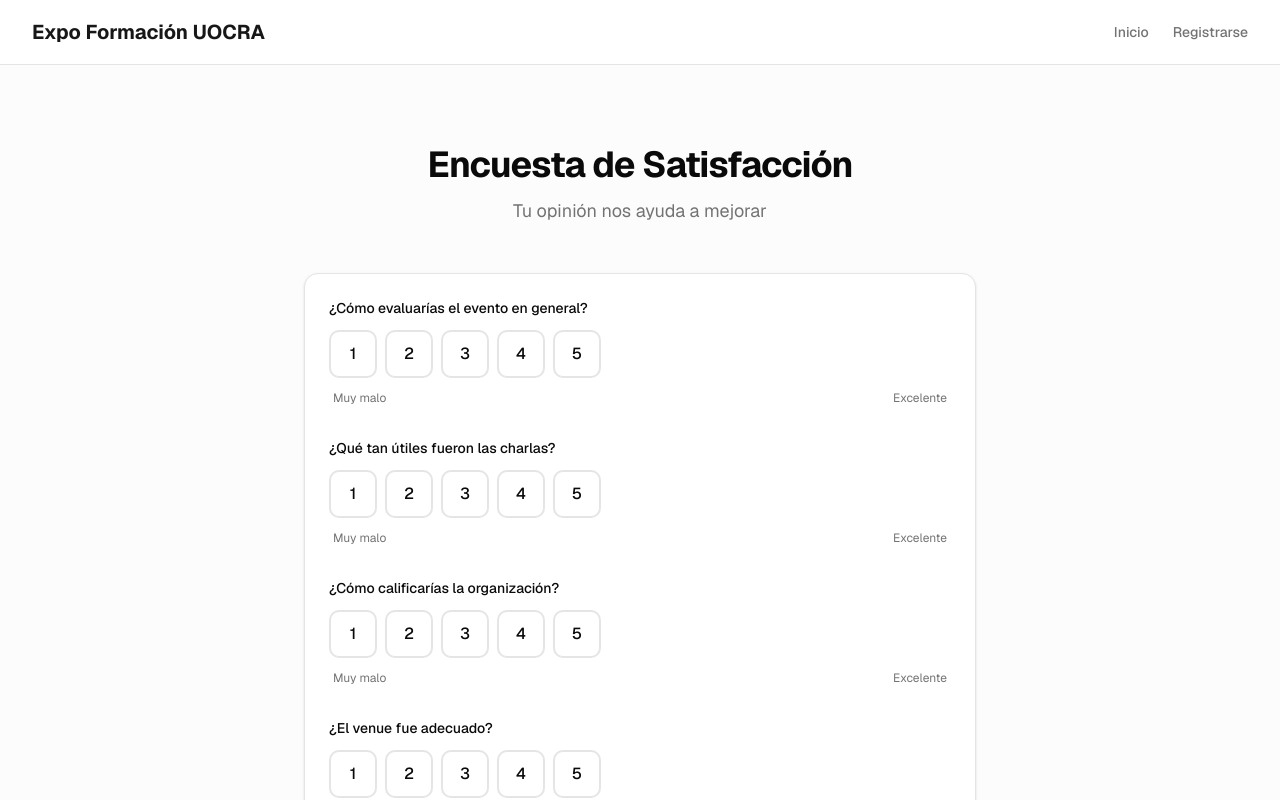
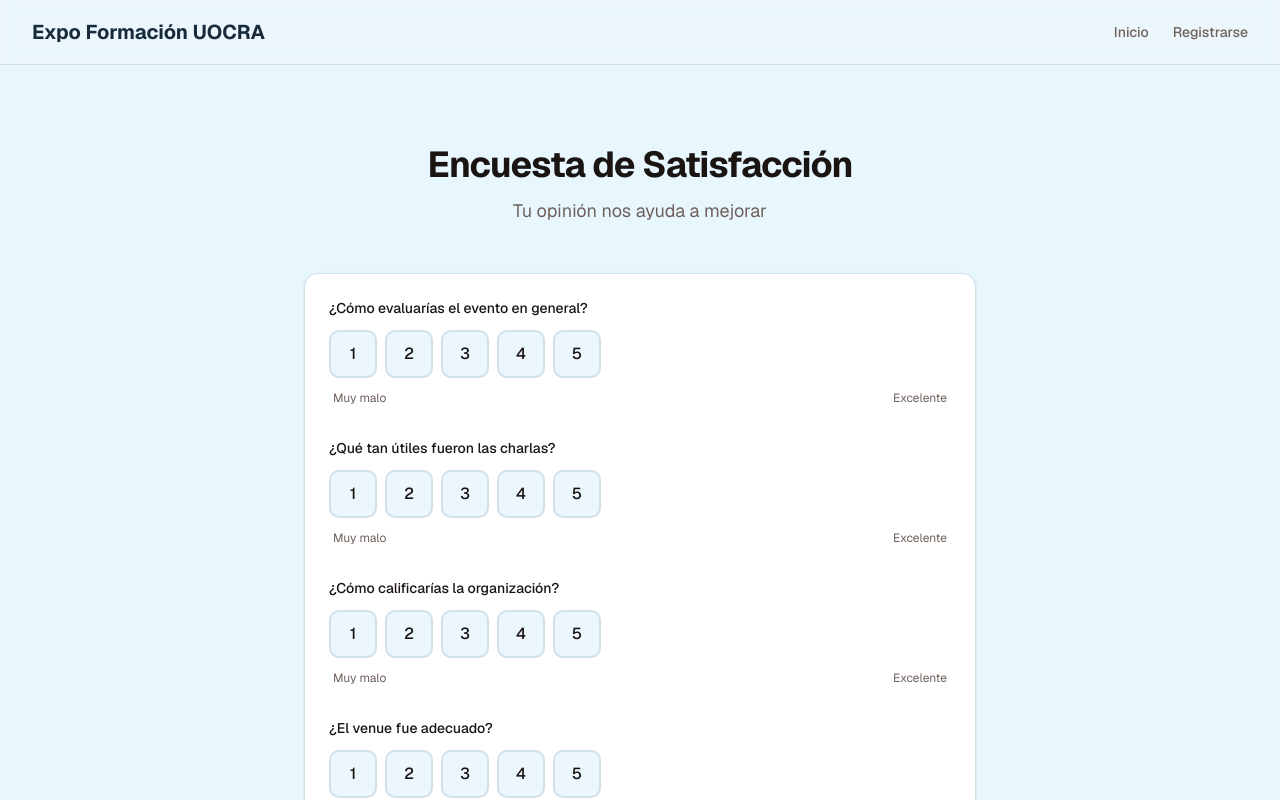
Before and after one commit to FacuPedrazzoli/Expo-Formacion-Uocra, a Next.js app: page /survey in a window 1280 px wide. Shown: the top 800 px of the page. Built offline with nearby package versions, Linux system fonts and the light colour scheme.

Commit message:
Fix: Apply UOCRA color scheme from old repo

```diff
--- a/src/app/globals.css
+++ b/src/app/globals.css
@@ -48,81 +48,113 @@
   --radius-4xl: calc(var(--radius) * 2.6);
 }
 
+/*
+  Expo UOCRA Color Scheme Migration
+  Source: expo-uocra/public/css/variables.css
+
+  Primary: #124565 (Dark Blue - UOCRA brand)
+  Secondary: #25848d (Teal)
+  Accent: #56bcb8 (Light Teal)
+  Accent Yellow: #e2c048 (Yellow for highlights)
+  Background: #f0f8fa (Light blue-gray)
+  Text: #333333 (Dark gray)
+*/
+
 :root {
-  --background: oklch(1 0 0);
-  --foreground: oklch(0.145 0 0);
+  /* Base colors */
+  --background: oklch(0.97 0.015 230);     /* #f0f8fa - light blue-gray */
+  --foreground: oklch(0.2 0.01 40);       /* #333333 - dark gray */
+
+  /* Primary - UOCRA Dark Blue */
+  --primary: oklch(0.28 0.04 245);        /* #124565 */
+  --primary-foreground: oklch(0.98 0 0); /* white text on primary */
+
+  /* Secondary - Teal */
+  --secondary: oklch(0.45 0.12 185);       /* #25848d */
+  --secondary-foreground: oklch(0.98 0 0);
+
+  /* Accent - Light Teal */
+  --accent: oklch(0.60 0.15 175);          /* #56bcb8 */
+  --accent-foreground: oklch(0.2 0.01 40); /* dark text on accent */
+
+  /* Accent Yellow - for highlights */
+  --color-accent-yellow: oklch(0.75 0.15 50); /* #e2c048 */
+
+  /* Muted colors */
+  --muted: oklch(0.95 0.02 230);
+  --muted-foreground: oklch(0.5 0.02 40);
+
+  /* Card & Popover */
   --card: oklch(1 0 0);
-  --card-foreground: oklch(0.145 0 0);
+  --card-foreground: oklch(0.2 0.01 40);
   --popover: oklch(1 0 0);
-  --popover-foreground: oklch(0.145 0 0);
-  --primary: oklch(0.205 0 0);
-  --primary-foreground: oklch(0.985 0 0);
-  --secondary: oklch(0.97 0 0);
-  --secondary-foreground: oklch(0.205 0 0);
-  --muted: oklch(0.97 0 0);
-  --muted-foreground: oklch(0.556 0 0);
-  --accent: oklch(0.97 0 0);
-  --accent-foreground: oklch(0.205 0 0);
-  --destructive: oklch(0.577 0.245 27.325);
-  --border: oklch(0.922 0 0);
-  --input: oklch(0.922 0 0);
-  --ring: oklch(0.708 0 0);
-  --chart-1: oklch(0.87 0 0);
-  --chart-2: oklch(0.556 0 0);
-  --chart-3: oklch(0.439 0 0);
-  --chart-4: oklch(0.371 0 0);
-  --chart-5: oklch(0.269 0 0);
+  --popover-foreground: oklch(0.2 0.01 40);
+
+  /* UI elements */
+  --border: oklch(0.9 0.02 230);
+  --input: oklch(0.9 0.02 230);
+  --ring: oklch(0.28 0.04 245); /* primary color for focus */
+
+  /* Semantic colors */
+  --destructive: oklch(0.55 0.18 25);    /* red */
+  --success: oklch(0.55 0.15 145);         /* green */
+  --warning: oklch(0.70 0.15 45);          /* orange */
+  --info: oklch(0.60 0.12 220);            /* blue */
+
+  /* Radius */
   --radius: 0.625rem;
-  --sidebar: oklch(0.985 0 0);
-  --sidebar-foreground: oklch(0.145 0 0);
-  --sidebar-primary: oklch(0.205 0 0);
-  --sidebar-primary-foreground: oklch(0.985 0 0);
-  --sidebar-accent: oklch(0.97 0 0);
-  --sidebar-accent-foreground: oklch(0.205 0 0);
-  --sidebar-border: oklch(0.922 0 0);
-  --sidebar-ring: oklch(0.708 0 0);
 
-  /* Expo UOCRA Custom Theme */
-  --color-primary: oklch(0.21 0.02 45%);
-  --color-primary-foreground: oklch(0.98 0 0);
-  --color-secondary: oklch(0.95 0.08 45%);
-  --color-secondary-foreground: oklch(0.21 0.02 45%);
-  --color-accent: oklch(0.9 0.15 45%);
-  --color-accent-foreground: oklch(0.21 0.02 45%);
+  /* Sidebar (admin) */
+  --sidebar: oklch(0.98 0.01 230);
+  --sidebar-foreground: oklch(0.2 0.01 40);
+  --sidebar-primary: oklch(0.28 0.04 245);
+  --sidebar-primary-foreground: oklch(0.98 0 0);
+  --sidebar-accent: oklch(0.95 0.03 230);
+  --sidebar-accent-foreground: oklch(0.2 0.01 40);
+  --sidebar-border: oklch(0.9 0.02 230);
+  --sidebar-ring: oklch(0.28 0.04 245);
+
+  /* Charts */
+  --chart-1: oklch(0.28 0.04 245);
+  --chart-2: oklch(0.45 0.12 185);
+  --chart-3: oklch(0.60 0.15 175);
+  --chart-4: oklch(0.75 0.15 50);
+  --chart-5: oklch(0.55 0.15 145);
 }
 
+/* Dark mode - inverted scheme */
 .dark {
-  --background: oklch(0.145 0 0);
-  --foreground: oklch(0.985 0 0);
-  --card: oklch(0.205 0 0);
-  --card-foreground: oklch(0.985 0 0);
-  --popover: oklch(0.205 0 0);
-  --popover-foreground: oklch(0.985 0 0);
-  --primary: oklch(0.922 0 0);
-  --primary-foreground: oklch(0.205 0 0);
-  --secondary: oklch(0.269 0 0);
-  --secondary-foreground: oklch(0.985 0 0);
-  --muted: oklch(0.269 0 0);
-  --muted-foreground: oklch(0.708 0 0);
-  --accent: oklch(0.269 0 0);
-  --accent-foreground: oklch(0.985 0 0);
-  --destructive: oklch(0.704 0.191 22.216);
-  --border: oklch(1 0 0 / 10%);
-  --input: oklch(1 0 0 / 15%);
-  --ring: oklch(0.556 0 0);
-  --chart-1: oklch(0.87 0 0);
-  --chart-2: oklch(0.556 0 0);
-  --chart-3: oklch(0.439 0 0);
-  --chart-4: oklch(0.371 0 0);
-  --chart-5: oklch(0.269 0 0);
-  --sidebar: oklch(0.205 0 0);
-  --sidebar-foreground: oklch(0.985 0 0);
-  --sidebar-primary: oklch(0.488 0.243 264.376);
-  --sidebar-primary-foreground: oklch(0.985 0 0);
-  --sidebar-accent: oklch(0.269 0 0);
-  --sidebar-accent-foreground: oklch(0.985 0 0);
-  --sidebar-border: oklch(1 0 0 / 10%);
-  --sidebar-ring: oklch(0.556 0 0);
+  --background: oklch(0.15 0.01 40);      /* dark */
+  --foreground: oklch(0.95 0.01 230);   /* light */
+  --primary: oklch(0.55 0.08 245);       /* lighter blue for dark mode */
+  --primary-foreground: oklch(0.98 0 0);
+  --secondary: oklch(0.35 0.08 185);
+  --secondary-foreground: oklch(0.98 0 0);
+  --accent: oklch(0.45 0.12 175);
+  --accent-foreground: oklch(0.98 0 0);
+  --muted: oklch(0.20 0.01 40);
+  --muted-foreground: oklch(0.7 0.02 230);
+  --card: oklch(0.18 0.01 40);
+  --card-foreground: oklch(0.95 0.01 230);
+  --popover: oklch(0.18 0.01 40);
+  --popover-foreground: oklch(0.95 0.01 230);
+  --border: oklch(0.25 0.02 230);
+  --input: oklch(0.25 0.02 230);
+  --ring: oklch(0.55 0.08 245);
+  --destructive: oklch(0.65 0.18 25);
+  --sidebar: oklch(0.18 0.01 40);
+  --sidebar-foreground: oklch(0.95 0.01 230);
+  --sidebar-primary: oklch(0.55 0.08 245);
+  --sidebar-primary-foreground: oklch(0.98 0 0);
+  --sidebar-accent: oklch(0.25 0.02 230);
+  --sidebar-accent-foreground: oklch(0.95 0.01 230);
+  --sidebar-border: oklch(0.25 0.02 230);
+  --sidebar-ring: oklch(0.55 0.08 245);
+  --chart-1: oklch(0.55 0.08 245);
+  --chart-2: oklch(0.35 0.08 185);
+  --chart-3: oklch(0.45 0.12 175);
+  --chart-4: oklch(0.75 0.15 50);
+  --chart-5: oklch(0.55 0.15 145);
 }
 
 @layer base {
```
